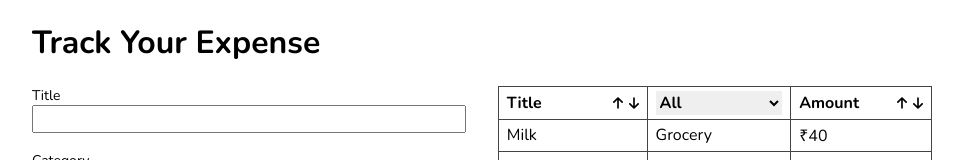
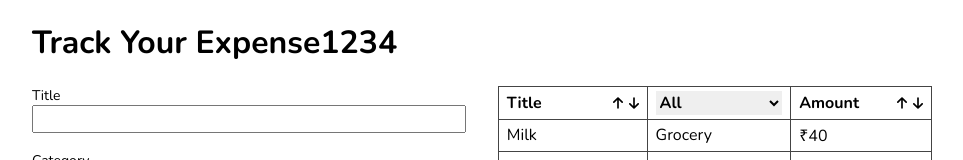
Before and after one commit to shirish2121/Expense-Tracker-Project, a React (Vite) app: page / in a window 1280 px wide. Shown: the top 160 px of the page, without its empty margins (158-1121 px from the left). Built offline with nearby package versions, Linux system fonts and the light colour scheme.

Commit message:
create useLocalStorage.js file for saving the data of the user at localstorage

```diff
--- a/src/App.jsx
+++ b/src/App.jsx
@@ -4,6 +4,7 @@ import ExpenseForm from './components/ExpenseForm';
 import ExpenseTable from './components/ExpenseTable';
 import expenseData from './expenseData';
 import React from 'react';
+import { useLocalStorage } from './hooks/useLocalStorage';
 
 function App() {
   const [expenses, setExpenses] = useState(expenseData);
@@ -15,11 +16,22 @@ function App() {
   const [isEditing, setIsEditing] = useState(0);
   const [rowId, setRowId] = useState('');
 
+  const [localStorageData, setLocalStorageData] = useLocalStorage(
+    'records',
+    [1, 2, 3, 4]
+  );
+
+  console.log('localStorageData', localStorageData);
+
   return (
     <main>
-      <h1>Track Your Expense</h1>
+      <h1 onClick={() => setLocalStorageData([5, 6, 7, 8])}>
+        Track Your Expense
+        {localStorageData}
+      </h1>
       <div className='expense-tracker'>
         <ExpenseForm
+          expenses={expenses}
           setExpenses={setExpenses}
           expense={expense}
           setExpense={setExpense}
--- a/src/components/ExpenseForm.jsx
+++ b/src/components/ExpenseForm.jsx
@@ -1,8 +1,8 @@
-import React, { useState } from 'react';
+import React, { useEffect, useState } from 'react';
 import Input from './Input';
 import Select from './Select';
-
 export default function ExpenseForm({
+  expenses,
   setExpenses,
   expense,
   setExpense,
@@ -13,6 +13,7 @@ export default function ExpenseForm({
   const [title, setTitle] = useState('');
   const [category, setCategory] = useState('');
   const [amount, setAmount] = useState('');
+
   // const [expense, setExpense] = useState({
   //   title: '',
   //   category: '',
@@ -20,6 +21,12 @@ export default function ExpenseForm({
   // });
 
   const [errors, setErrors] = useState({});
+
+  // useEffect(() => {
+  //   if (JSON.parse(localStorage.getItem('records'))) {
+  //     setExpenses(JSON.parse(localStorage.getItem('records')));
+  //   }
+  // }, []);
 
   const validationConfig = {
     title: [
@@ -61,10 +68,9 @@ export default function ExpenseForm({
     // setExpenses((prev) => [...prev, { ...expense, id: crypto.randomUUID() }]);
     // console.log(isEditing);
     !isEditing
-      ? setExpenses((prev) => [
-          ...prev,
-          { ...expense, id: crypto.randomUUID() },
-        ])
+      ? setExpenses((prev) => {
+          return [...prev, { ...expense, id: crypto.randomUUID() }];
+        })
       : setExpenses((prev) => {
           setIsEditing(0);
           return prev.map((prevExpense) => {
--- /dev/null
+++ b/src/hooks/useLocalStorage.js
@@ -0,0 +1,33 @@
+import React, { useEffect, useState } from 'react';
+
+// export function useLocalStorage(key, value) {
+//   localStorage.setItem(key, JSON.stringify(value));
+//   const setValue = (newValue) => {
+//     localStorage.setItem(
+//       key,
+//       JSON.stringify([...JSON.parse(localStorage.getItem(key)), newValue])
+//     );
+//   };
+//   return [value, setValue];
+// }
+
+export function useLocalStorage(key, initialData) {
+  const [data, setData] = useState(initialData);
+
+  useEffect(() => {
+    const existingData = JSON.parse(localStorage.getItem(key));
+    if (existingData) {
+      setData(existingData);
+      console.log('i am in existing data');
+    } else {
+      localStorage.setItem(key, JSON.stringify(data));
+    }
+  }, []);
+
+  const updateLocalStorage = (newData) => {
+    localStorage.setItem(key, JSON.stringify(newData));
+    setData(newData);
+  };
+
+  return [data, updateLocalStorage];
+}
```
